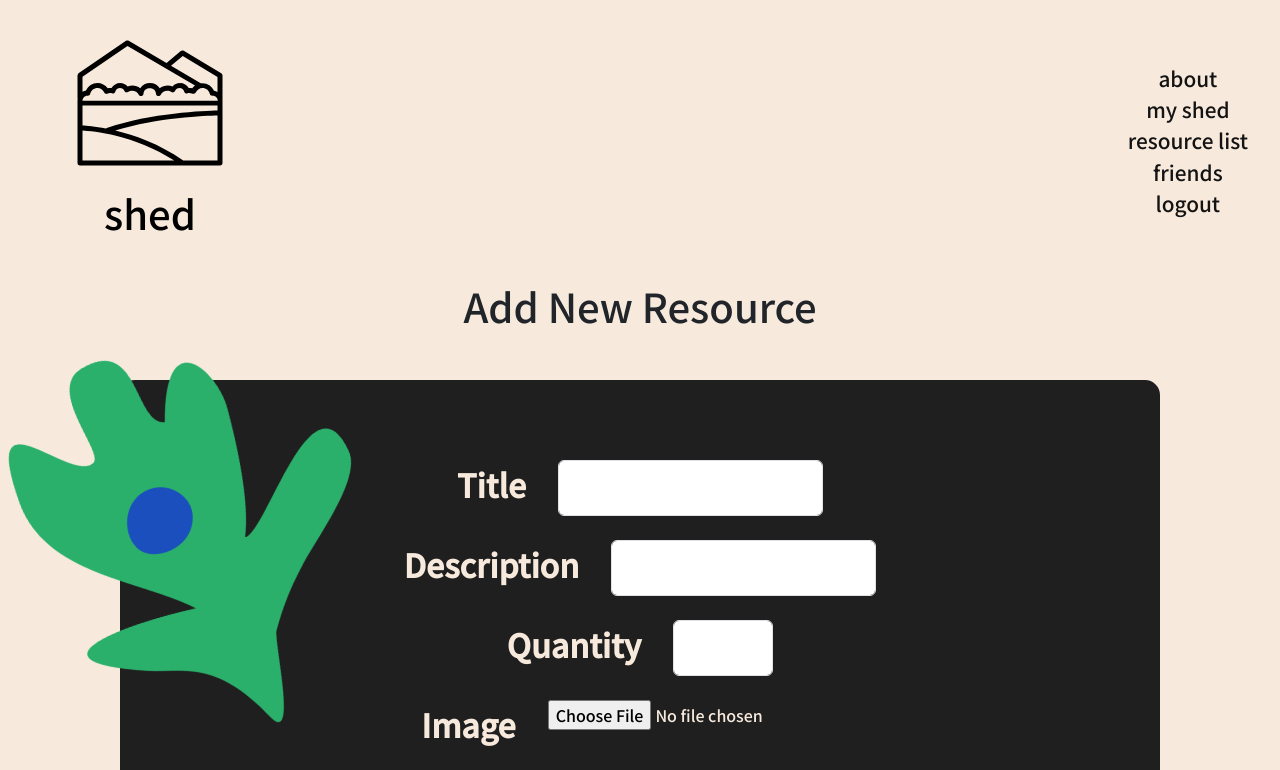
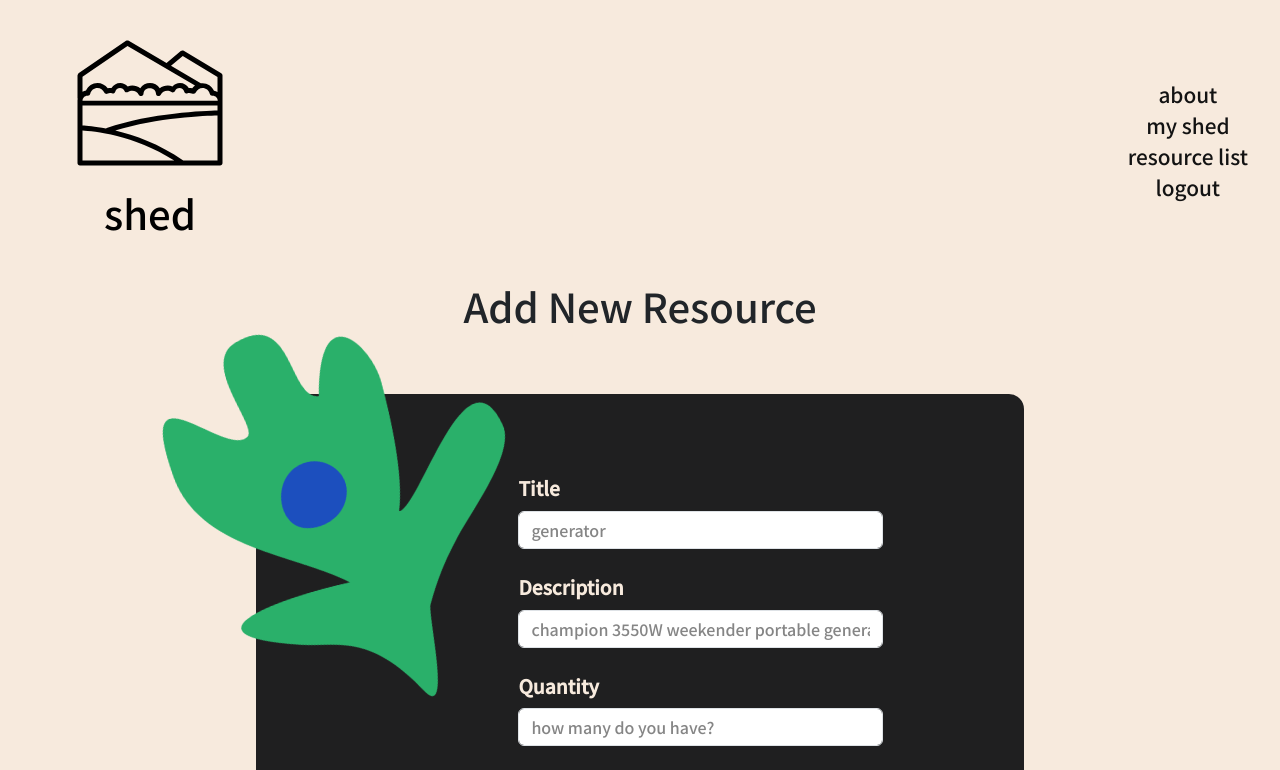
Before and after one commit to karlystark/shed-frontend, a React (Create React App) app: page /resources/upload in a window 1280 px wide. Shown: the top 770 px of the page. Built offline with nearby package versions, Linux system fonts and the light colour scheme; the HTML template or start-up script is replaced by a standard one.

Commit message:
fixed new resource form styles

```diff
--- a/src/Nav.js
+++ b/src/Nav.js
@@ -14,7 +14,7 @@ function Nav() {
           <Link to="/about" className="nav-link">about</Link>
           <Link to="/users/karlystark" className="nav-link">my shed</Link>
           <Link to="/resources" className="nav-link">resource list</Link>
-          <Link to="/friends" className="nav-link">friends</Link>
+          {/* <Link to="/friends" className="nav-link">friends</Link> */}
           <Link to="/logout" className="nav-link">logout</Link>
         </div>
       </div>
--- a/src/NewResourceForm.css
+++ b/src/NewResourceForm.css
@@ -1,35 +1,40 @@
+
 .NewResourceForm form{
   display: flex;
   flex-direction: column;
-  align-items: center;
   justify-content: center;
   position: relative;
   border-radius: 15px;
   padding: 80px;
-  margin: 50px 120px;
+  margin: 5% 20%;
+  max-width: 60%;
   background-color: rgb(31, 31, 32);
   color: rgb(247, 234, 221);
-
 }
 
 .NewResourceForm label {
   font-weight: 600;
-  font-size: 2rem;
+  font-size: 1.2rem;
 }
 
 .NewResourceForm-input {
   display: flex;
+  flex-direction: column;
   margin-bottom: 1.5rem;
+  margin-left: 30%;
+  max-width: 60%;
 }
 
 .NewResourceForm-input label {
-  margin-right: 2rem;
+  text-align: left;
 }
 
 .NewResourceForm-btn {
   color: rgb(247, 234, 221);
   border-color: rgb(247, 234, 221);
   margin: 20px;
+  max-width: 20%;
+  align-self: flex-end;
 }
 
 .NewResourceForm-btn:hover{
@@ -46,10 +51,11 @@
 
 .NewResourceForm-leaf {
   left: 0;
+  margin-left: 12%;
+  margin-top: -2%;
   transform: rotate(-15deg);
 }
 
-.NewResourceForm-orangeshape {
-  right: 0;
-  bottom: 0;
+.NewResourceForm-placeholder::placeholder {
+  color: rgb(133, 133, 133);
 }
--- a/src/NewResourceForm.js
+++ b/src/NewResourceForm.js
@@ -48,34 +48,37 @@ function NewResourceForm({ resources, handleAddResource }) {
 
         <div className="NewResourceForm-input">
           <label htmlFor="title" className="form-label">Title</label>
-          <input className="NewResourceForm-title form-control"
+          <input className="NewResourceForm-placeholder form-control"
             name="title"
             id="title"
+            placeholder="generator"
             onChange={handleChange} />
         </div>
 
         <div className="NewResourceForm-input">
           <label htmlFor="description" className="form-label">Description</label>
-          <input className="NewResourceForm-description form-control"
+          <input className="NewResourceForm-placeholder form-control"
             name="description"
             id="description"
+            placeholder="champion 3550W weekender portable generator"
             onChange={handleChange} />
         </div>
 
         <div className="NewResourceForm-input">
           <label htmlFor="quantity" className="form-label">Quantity</label>
-          <input className="NewResourceForm-quantity form-control"
+          <input className="NewResourceForm-placeholder form-control"
             name="quantity"
             type="number"
             min="1"
             max="50"
             id="quantity"
+            placeholder="how many do you have?"
             onChange={handleChange} />
         </div >
 
         <div className="NewResourceForm-input">
           <label htmlFor="image">Image</label>
-          <input className="NewResourceForm-image"
+          <input className="NewResourceForm-placeholder"
             type="file"
             accept=".jpg"
             name="image"
@@ -85,9 +88,10 @@ function NewResourceForm({ resources, handleAddResource }) {
 
         <div className="NewResourceForm-input">
           <label htmlFor="alt" className="form-label">Alt-text</label>
-          <input className="NewResourceForm-alt form-control"
+          <input className="NewResourceForm-placeholder form-control"
             name="alt"
             id="alt"
+            placeholder="add alt-text for your image"
             onChange={handleChange} />
         </div>
 
@@ -95,7 +99,7 @@ function NewResourceForm({ resources, handleAddResource }) {
           errorMessages.length !== 0 &&
           <Alert errors={errorMessages} />
         }
-        < button className="NewResourceForm-btn btn btn-outline-dark"> Submit</button>
+        < button className="NewResourceForm-btn btn btn-outline-dark"> Add Resource</button>
       </form >
     </div >
   );
```
Also changed, not shown: src/Filter.js (+8 -7 lines).
